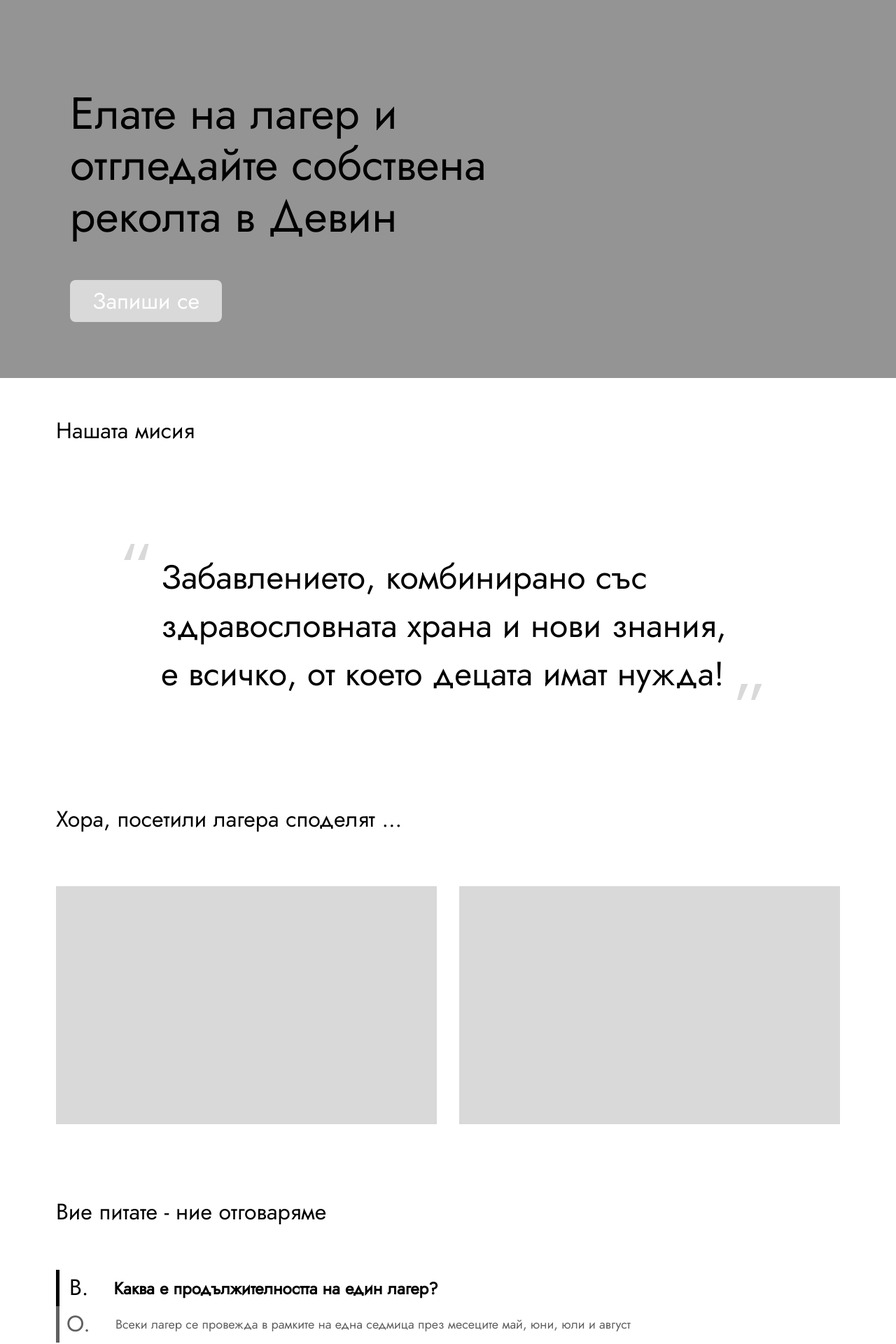
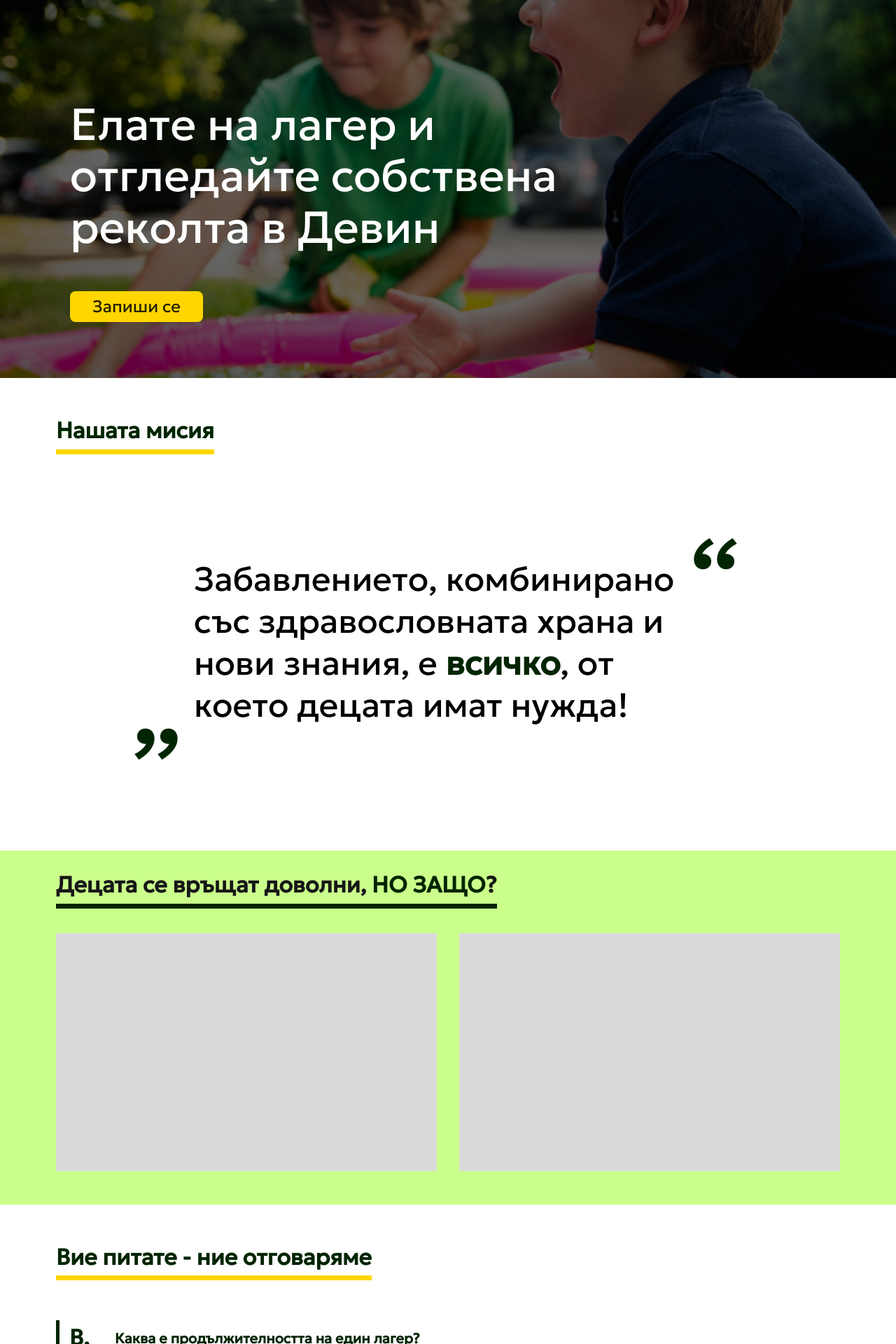
Before and after one commit to spasimir21/trudovLagerZaDeca, a React (Vite) app in the folder frontend/: page / in a window 1280 px wide. Shown: the part 260-2180 px from the top of the page at 70% size. Built offline with nearby package versions, Linux system fonts and the light colour scheme.

Commit message:
Fixed the landing page

```diff
--- a/frontend/src/components/Footer/Footer.module.scss
+++ b/frontend/src/components/Footer/Footer.module.scss
@@ -22,7 +22,7 @@
 }
 
 .footer p {
-  font-family: Jost;
+  font-family: Geologica;
   font-size: 16px;
   font-style: normal;
   font-weight: 400;
--- a/frontend/src/components/Header/Header.module.scss
+++ b/frontend/src/components/Header/Header.module.scss
@@ -13,7 +13,8 @@
 }
 
 .header.full {
-  background-color: #3a3a3a;
+  background-color: var(--dark-green);
+  transition: background-color 0.1s;
 }
 
 // .header.full .line {
@@ -38,8 +39,8 @@
 .buttons .button {
   border-radius: 8px;
   padding: 12px 32px;
-  color: #251e03;
-  background-color: #ffd600;
+  color: var(--brown);
+  background-color: var(--orange);
   font-family: Geologica;
   font-size: 14px;
   font-style: normal;
@@ -48,7 +49,7 @@
 }
 
 .accentButton {
-  border: 1px solid #ffd600;
+  border: 1px solid var(--orange);
   color: white !important;
   background-color: transparent !important;
 }
@@ -86,7 +87,7 @@
 
 .buttons a {
   text-decoration: none;
-  font-family: Jost;
+  font-family: Geologica;
   font-size: 18px;
   color: white;
   font-style: normal;
--- a/frontend/src/components/Header/Header.tsx
+++ b/frontend/src/components/Header/Header.tsx
@@ -7,7 +7,7 @@ function Header() {
   const location = useLocation();
 
   return (
-    <div className={classes.header}>
+    <div className={classes.header + ' ' + (location.pathname === '/' ? '' : classes.full)}>
       <div className={classes.buttons}>
         <div className={classes.logo}></div>
         {location.pathname != '/' && <Link to='/'>Начало</Link>}
--- a/frontend/src/global.scss
+++ b/frontend/src/global.scss
@@ -1,4 +1,4 @@
-@import url('https://fonts.googleapis.com/css2?family=Geologica&family=Jost&family=Raleway&display=swap');
+@import url('https://fonts.googleapis.com/css2?family=Geologica&family=Raleway&display=swap');
 
 * {
   box-sizing: border-box;
@@ -6,6 +6,10 @@
 
 :root {
   --header-height: 96px;
+  --orange: #ffd600;
+  --brown: #251e03;
+  --dark-green: #002500;
+  --light-green: #cbff8c;
 }
 
 html,
--- a/frontend/src/pages/LandingPage/LandingPage.module.scss
+++ b/frontend/src/pages/LandingPage/LandingPage.module.scss
@@ -1,8 +1,18 @@
 .introVideo {
-  background-color: #949494;
+  // background-color: #949494;
   width: 100vw;
   height: 100vh;
   position: relative;
+}
+
+.introVideo img {
+  object-fit: cover;
+  position: absolute;
+  top: 0px;
+  left: 0px;
+  width: 100%;
+  height: 100%;
+  filter: brightness(0.4);
 }
 
 .overlay {
@@ -15,13 +25,13 @@
 }
 
 .title {
-  color: #000;
-  font-family: Jost;
+  color: #fff;
+  font-family: Geologica;
   font-size: 64px;
   font-style: normal;
-  font-weight: 400;
+  font-weight: 500;
   line-height: 73.5px;
-  max-width: 683px;
+  max-width: 750px;
   margin: 0px;
 }
 
@@ -29,13 +39,13 @@
   display: block;
   margin: 0px;
   width: fit-content;
-  color: #fff;
-  font-family: Jost;
-  font-size: 32px;
+  color: var(--brown);
+  font-family: Geologica;
+  font-size: 24px;
   font-style: normal;
   font-weight: 400;
   line-height: normal;
-  background-color: #d9d9d9;
+  background-color: var(--orange);
   border-radius: 8px;
   padding: 7px 32px;
 }
@@ -45,27 +55,39 @@
   display: flex;
   flex-flow: column nowrap;
   gap: 100px;
+  margin-bottom: 80px;
+}
+
+.mission p {
+  color: var(--dark-green);
+  border-bottom: 7px solid var(--orange);
 }
 
 p {
-  font-family: Jost;
+  display: block;
+  width: fit-content;
+  font-family: Geologica;
   font-size: 32px;
   font-style: normal;
-  font-weight: 400;
+  font-weight: 600;
   line-height: 51.776px;
   margin: 0px;
 }
 
 blockquote {
   position: relative;
-  width: 820px;
+  width: 726px;
   color: #000;
-  font-family: Jost;
+  font-family: Geologica;
   font-size: 48px;
   font-style: normal;
   font-weight: 400;
   line-height: normal;
   align-self: center;
+}
+
+blockquote strong {
+  color: var(--dark-green);
 }
 
 blockquote:after {
@@ -74,9 +96,12 @@ blockquote:after {
   content: '\201C';
   font-size: 100px;
   position: absolute;
-  left: -70px;
-  top: -50px;
-  color: #d9d9d9;
+  font-family: Geologica;
+  font-size: 156px;
+  left: -90px;
+  bottom: -90px;
+  color: var(--dark-green);
+  transform: rotate(180deg);
 }
 
 blockquote:before {
@@ -85,17 +110,41 @@ blockquote:before {
   content: '\201C';
   font-size: 100px;
   position: absolute;
+  font-family: Geologica;
+  font-size: 156px;
   right: -55px;
-  bottom: -40px;
-  color: #d9d9d9;
-  transform: rotate(180deg);
+  top: -70px;
+  color: var(--dark-green);
 }
 
 .testimony {
-  padding: 50px 80px;
+  padding: 24px 80px;
   display: flex;
   flex-flow: column nowrap;
-  gap: 69px;
+  gap: 35px;
+  background-color: var(--light-green);
+  padding-bottom: 48px;
+}
+
+.testimony p {
+  color: #171717;
+  font-family: Geologica;
+  font-size: 32px;
+  font-style: normal;
+  font-weight: 600;
+  line-height: 51.776px;
+  border-bottom: 7px solid var(--dark-green);
+  display: block;
+  width: fit-content;
+}
+
+.testimony strong {
+  color: #002500;
+  font-family: Geologica;
+  font-size: 32px;
+  font-style: normal;
+  font-weight: 600;
+  line-height: 51.776px;
 }
 
 .testimonies {
@@ -119,6 +168,21 @@ blockquote:before {
   gap: 57px;
 }
 
+.facku p {
+  color: var(--dark-green);
+  font-family: Geologica;
+  font-size: 32px;
+  font-style: normal;
+  font-weight: 600;
+  line-height: 51.776px;
+  display: block;
+  width: fit-content;
+}
+
+.facku > p {
+  border-bottom: 7px solid var(--orange);
+}
+
 .fackQ {
   display: flex;
   flex-flow: column nowrap;
@@ -126,7 +190,7 @@ blockquote:before {
 }
 
 .question {
-  border-left: 5px solid black;
+  border-left: 5px solid var(--dark-green);
   display: flex;
   flex-flow: row nowrap;
   gap: 36px;
@@ -141,18 +205,25 @@ blockquote:before {
   font-style: normal;
   font-weight: 400;
   line-height: 51.776px;
+  color: var(--dark-green);
+  font-family: Geologica;
+  font-size: 32px;
+  font-style: normal;
+  font-weight: 600;
+  line-height: 51.776px;
 }
 
 .question p {
-  font-family: Jost;
-  font-size: 24px;
+  color: var(--dark-green);
+  font-family: Geologica;
+  font-size: 20px;
   font-style: normal;
   font-weight: 600;
   line-height: normal;
 }
 
 .answer {
-  border-left: 5px solid #625f5f;
+  border-left: 5px solid #009800;
   display: flex;
   flex-flow: row nowrap;
   gap: 36px;
@@ -162,38 +233,47 @@ blockquote:before {
 
 .answer:before {
   content: 'O.';
-  font-family: Jost;
+  font-family: Geologica;
   font-size: 32px;
   font-style: normal;
-  font-weight: 400;
+  font-weight: 600;
   line-height: 51.776px;
-  color: #625f5f;
+  color: #009800;
 }
 
 .answer p {
-  font-family: Jost;
+  color: var(--dark-green);
+  font-family: Raleway;
   font-size: 18px;
   font-style: normal;
   font-weight: 400;
-  line-height: normal;
-  color: #625f5f;
+  line-height: 130%;
 }
 
 .motto {
-  padding-top: 50px;
+  padding-top: 180px;
   display: flex;
   flex-flow: column nowrap;
   gap: 57px;
 }
 
-.motto p {
-  padding-left: 80px;
+.motto > p {
+  margin-left: 80px;
+  color: var(--dark-green);
+  font-family: Geologica;
+  font-size: 32px;
+  font-style: normal;
+  font-weight: 600;
+  line-height: 51.776px;
+  display: block;
+  width: fit-content;
+  border-bottom: 7px solid var(--orange);
 }
 
 .mottoContainer {
   width: 100%;
   height: 224px;
-  background-color: #1d1a1a;
+  background-color: var(--dark-green);
   display: flex;
   flex-flow: row nowrap;
   align-items: center;
@@ -207,18 +287,18 @@ blockquote:before {
   background-color: #605a5a;
   position: absolute;
   bottom: 0px;
-  right: 141px;
+  right: 157px;
 }
 
 .mottoContainer p {
   color: #fff;
-  font-family: Jost;
-  font-size: 28px;
+  font-family: Geologica;
+  font-size: 32px;
   font-style: normal;
-  font-weight: 400;
+  font-weight: 600;
   line-height: 51.776px;
   position: relative;
-  right: 530px;
+  right: 545px;
 }
 
 .partners {
@@ -229,8 +309,17 @@ blockquote:before {
   margin-bottom: 69px;
 }
 
-.partners p {
-  padding-left: 80px;
+.partners > p {
+  margin-left: 80px;
+  color: var(--dark-green);
+  font-family: Geologica;
+  font-size: 32px;
+  font-style: normal;
+  font-weight: 600;
+  line-height: 51.776px;
+  display: block;
+  width: fit-content;
+  border-bottom: 7px solid var(--orange);
 }
 
 .partnerList {
@@ -251,3 +340,25 @@ blockquote:before {
   padding-left: 32px;
   margin-top: 20px;
 }
+
+.partnerSignupContainer {
+  display: flex;
+  flex-flow: row nowrap;
+  justify-content: space-between;
+  align-items: center;
+  padding: 0px 160px;
+}
+
+.partnerSignupContainer .button {
+  box-shadow: 4px 6px 16px 0px rgba(0, 0, 0, 0.1), 18px 23px 29px 0px rgba(0, 0, 0, 0.09), 40px 53px 39px 0px rgba(0, 0, 0, 0.05),
+    70px 94px 47px 0px rgba(0, 0, 0, 0.01), 110px 146px 51px 0px rgba(0, 0, 0, 0);
+}
+
+.partnerText {
+  width: 550px;
+  font-family: Geologica;
+  font-size: 24px;
+  font-style: normal;
+  font-weight: 400;
+  line-height: normal;
+}
--- a/frontend/src/pages/LandingPage/LandingPage.tsx
+++ b/frontend/src/pages/LandingPage/LandingPage.tsx
@@ -1,11 +1,14 @@
 // @ts-ignore
 import * as classes from './LandingPage.module.scss';
+// @ts-ignore
+import deca from './deca.png';
 import React from 'react';
 
 function LandingPage() {
   return (
     <div className={'page ' + classes.landingPage}>
       <div className={classes.introVideo}>
+        <img src={deca} />
         <div className={classes.overlay}>
           <p className={classes.title}>Елате на лагер и отгледайте собствена реколта в Девин</p>
           <p className={classes.button}>Запиши се</p>
@@ -14,11 +17,13 @@ function LandingPage() {
       <div className={classes.mission}>
         <p>Нашата мисия</p>
         <blockquote>
-          Забавлението, комбинирано със здравословната храна и нови знания, е всичко, от което децата имат нужда!
+          Забавлението, комбинирано със здравословната храна и нови знания, е <strong>всичко</strong>, от което децата имат нужда!
         </blockquote>
       </div>
       <div className={classes.testimony}>
-        <p>Хора, посетили лагера споделят ...</p>
+        <p>
+          Децата се връщат доволни, <strong>НО ЗАЩО</strong>?
+        </p>
         <div className={classes.testimonies}>
           <div className={classes.testimonyRect}></div>
           <div className={classes.testimonyRect}></div>
@@ -78,7 +83,10 @@ function LandingPage() {
           <div className={classes.partner}></div>
           <div className={classes.partner}></div>
         </div>
-        <p className={classes.button}>Запиши се</p>
+        <div className={classes.partnerSignupContainer}>
+          <p className={classes.partnerText}>Готов ли си за приключение в градината, много забавления и изненади?</p>
+          <p className={classes.button}>Запиши се</p>
+        </div>
       </div>
     </div>
   );
```
Also changed, not shown: frontend/src/pages/LandingPage/deca.png (added).
